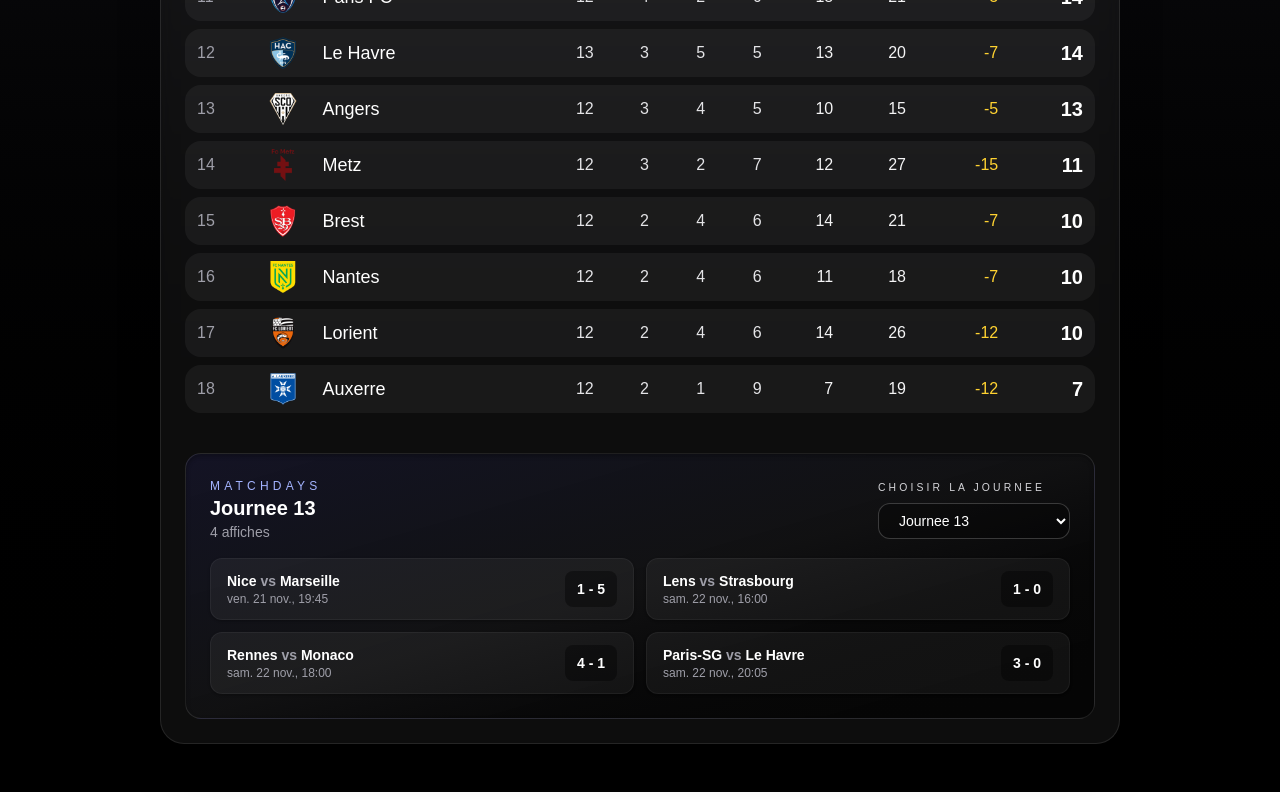
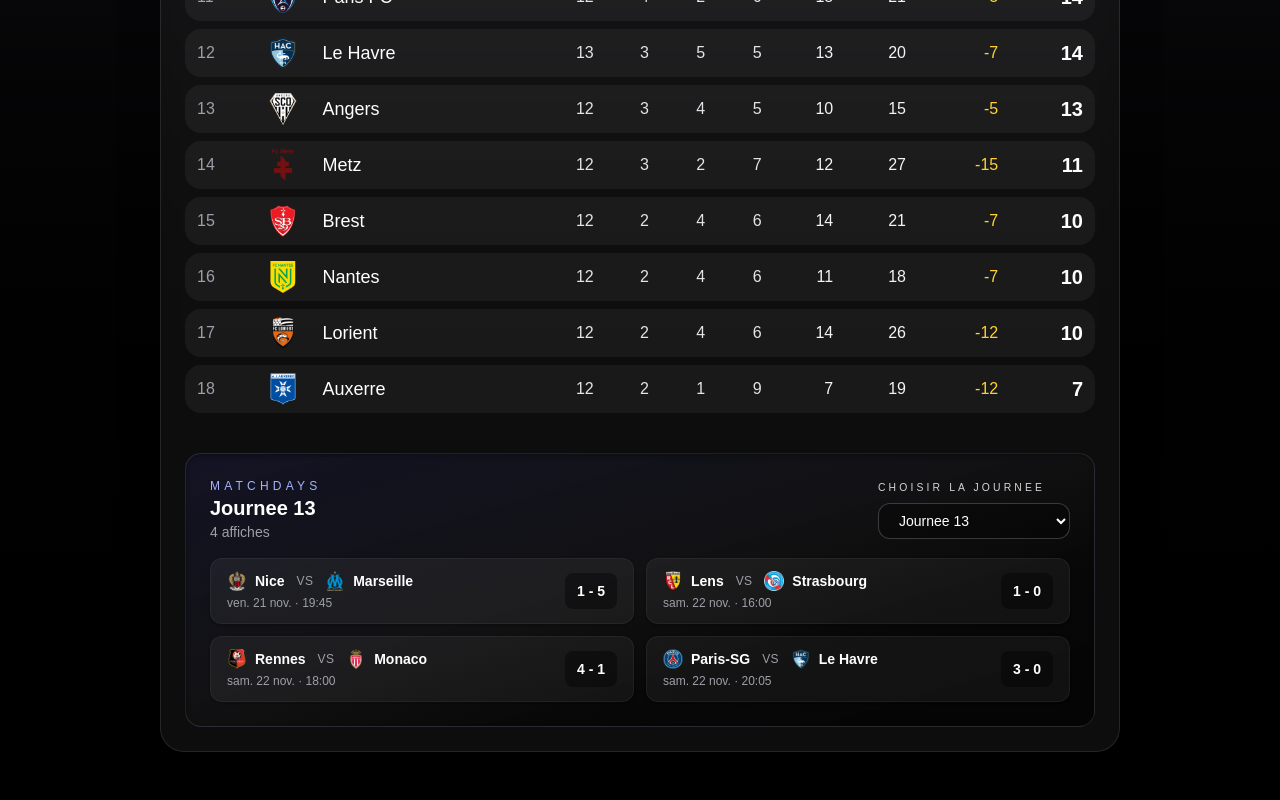
Before and after one commit to RichardFLW/OddsEngine, a Next.js app: page / in a window 1280 px wide. Shown: the part 985-1785 px from the top of the page. Built offline with nearby package versions, Linux system fonts and the light colour scheme.

Commit message:
matchdays logo

```diff
--- a/app/components/Ligue1Standings.tsx
+++ b/app/components/Ligue1Standings.tsx
@@ -37,6 +37,8 @@
   month: "short",
   hour: "2-digit",
   minute: "2-digit",
+  hour12: false,
+  timeZone: "UTC",
 });
 
 type Props = {
@@ -79,8 +81,19 @@
     );
   }, [activeSeason, selectedMatchday]);
 
-  const formatMatchDate = (isoDate: string) =>
-    MATCHDAY_DATE_FORMATTER.format(new Date(isoDate));
+  const formatMatchDate = (isoDate: string) => {
+    const parts = MATCHDAY_DATE_FORMATTER.formatToParts(new Date(isoDate));
+    const get = (type: Intl.DateTimeFormatPartTypes) =>
+      parts.find((part) => part.type === type)?.value ?? "";
+
+    const weekday = get("weekday");
+    const day = get("day");
+    const month = get("month");
+    const hour = get("hour");
+    const minute = get("minute");
+
+    return `${weekday} ${day} ${month} · ${hour}:${minute}`;
+  };
 
   const handleJumpToMatchdays = () => {
     matchdaysRef.current?.scrollIntoView({ behavior: "smooth", block: "start" });
@@ -262,11 +275,46 @@
                 key={match.id}
                 className="flex items-center justify-between rounded-xl border border-white/5 bg-white/5 px-4 py-3 shadow-sm shadow-black/20"
               >
-                <div>
-                  <p className="text-sm font-semibold text-white">
-                    {match.homeTeamName} <span className="text-zinc-400">vs</span>{" "}
-                    {match.awayTeamName}
-                  </p>
+                <div className="flex flex-col gap-1">
+                  <div className="flex items-center gap-3 text-sm font-semibold text-white">
+                    <div className="flex items-center gap-2">
+                      {(() => {
+                        const icon = getTeamIcon(match.homeTeamName);
+                        return icon ? (
+                          <Image
+                            src={icon}
+                            alt={`Logo ${match.homeTeamName}`}
+                            width={20}
+                            height={20}
+                            className="h-5 w-5 shrink-0 object-contain"
+                          />
+                        ) : (
+                          <div className="h-5 w-5 shrink-0 rounded-full border border-white/10" />
+                        );
+                      })()}
+                      <span>{match.homeTeamName}</span>
+                    </div>
+                    <span className="text-xs font-normal uppercase tracking-wide text-zinc-400">
+                      vs
+                    </span>
+                    <div className="flex items-center gap-2">
+                      {(() => {
+                        const icon = getTeamIcon(match.awayTeamName);
+                        return icon ? (
+                          <Image
+                            src={icon}
+                            alt={`Logo ${match.awayTeamName}`}
+                            width={20}
+                            height={20}
+                            className="h-5 w-5 shrink-0 object-contain"
+                          />
+                        ) : (
+                          <div className="h-5 w-5 shrink-0 rounded-full border border-white/10" />
+                        );
+                      })()}
+                      <span>{match.awayTeamName}</span>
+                    </div>
+                  </div>
                   <p className="text-xs text-zinc-400">
                     {formatMatchDate(match.playedAt)}
                   </p>
```
